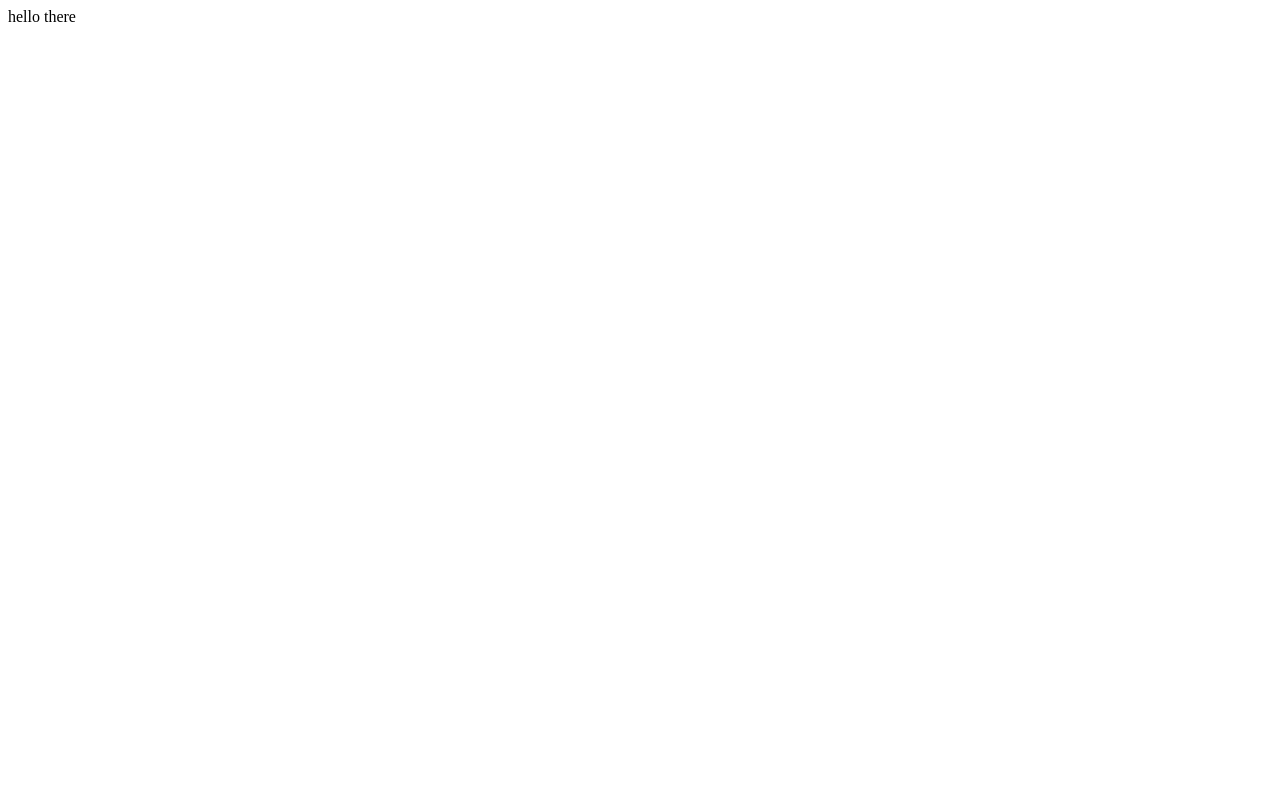
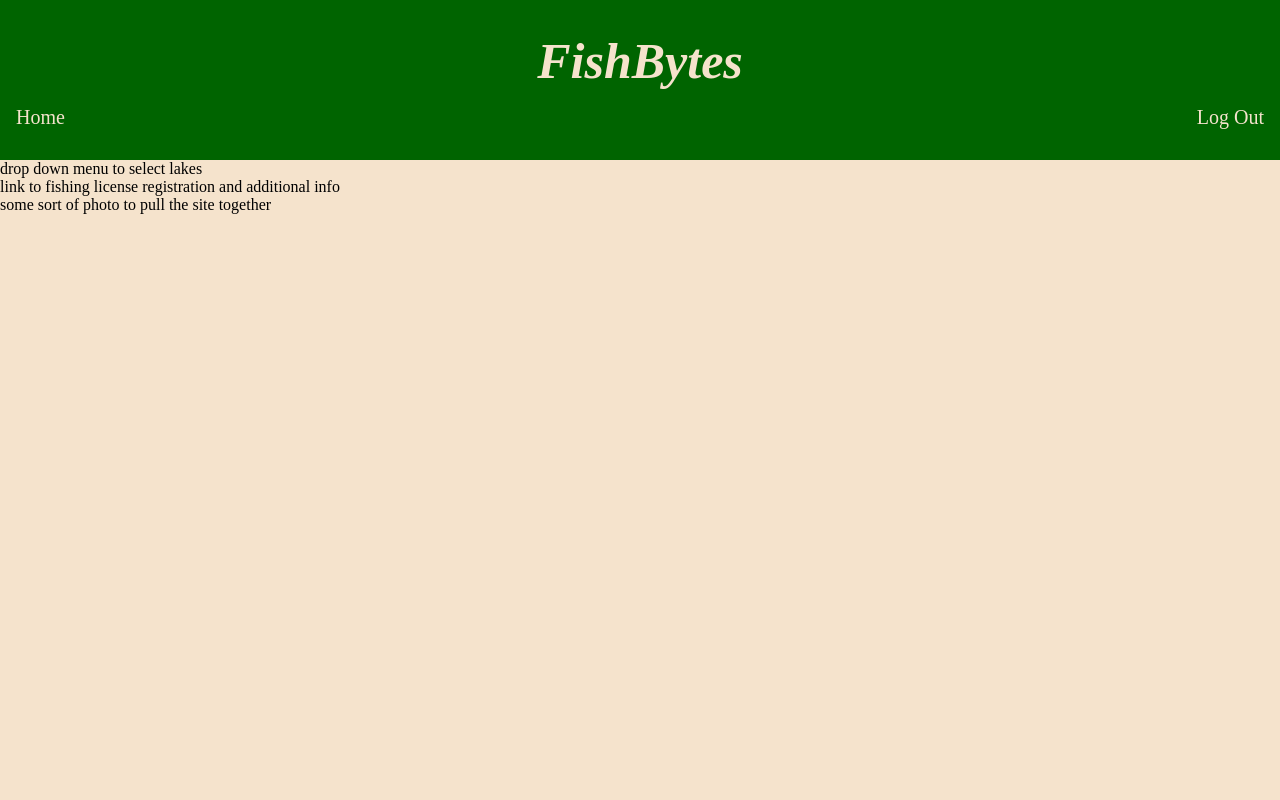
Before and after one commit to mack66hm/FishBytes-Final-Project, a Django app: page / in a window 1280 px wide. Before the commit the page is almost empty. Run offline with Django 3.2, Linux system fonts and the light colour scheme.

Commit message:
add skeleton for base html

```diff
--- a/static/style.css
+++ b/static/style.css
@@ -5,3 +5,26 @@
     text-decoration: none;
     background-color: rgb(245, 227, 204);
 }
+
+.title {
+    font-style: italic;
+    font-size: 50px;
+    text-align: center;
+    padding: 1rem;
+    background-color: darkgreen;
+    color: rgb(245, 227, 204)
+}
+
+.header {
+    height: 10rem;
+    background-color: darkgreen;
+    border: darkgreen solid 1rem;
+}
+
+.link {
+    font-size: 20px;
+    color: rgb(245, 227, 204);
+    background-color: darkgreen;
+    display: flex;
+    justify-content: space-between;
+}
--- a/templates/base.html
+++ b/templates/base.html
@@ -1 +1,35 @@
-hello there
+{% load static %}
+
+<!DOCTYPE html>
+<html lang="en">
+<head>
+    <meta charset="UTF-8">
+    <meta name="viewport" content="width=device-width, initial-scale=1.0">
+    <link rel="stylesheet" href="{% static 'style.css' %}">
+    <title>FishBytes</title>
+    {% block meta %}{% endblock %}
+</head>
+<body>
+    <header class="header">
+        <h1 class="title">FishBytes</h1>
+
+    <div class="link">
+        <a class="link home" href="/">Home</a>
+        <a class="link logout" href="http://127.0.0.1:8000/accounts/logout/">Log Out</a>
+    </div>
+    </header>
+
+
+    <main>
+        <p> drop down menu to select lakes </p>
+
+        <p>link to fishing license registration and additional info</p>
+        <p>some sort of photo to pull the site together</p>
+        {% block content %}
+
+        {% endblock %}
+
+    </main>
+
+</body>
+</html>
```
